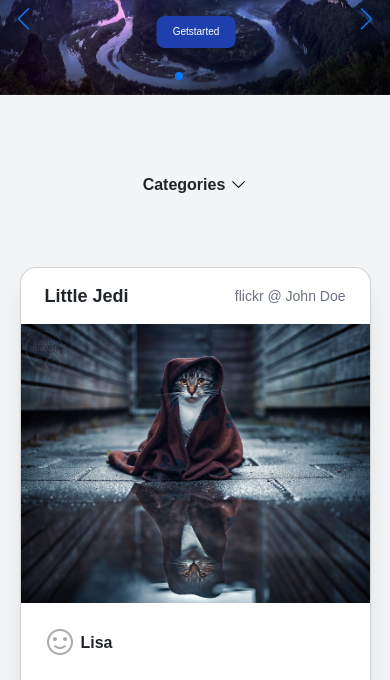
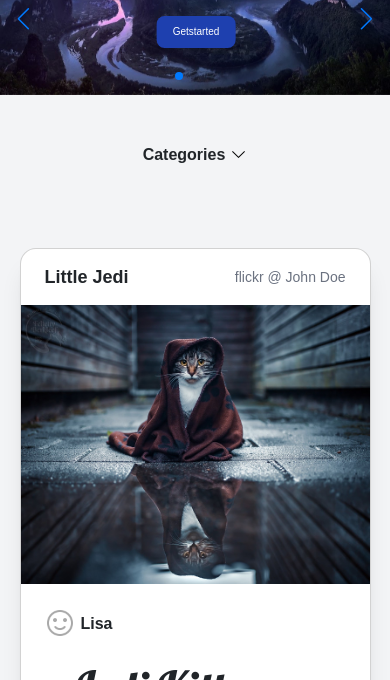
Before and after one commit to khaledBadawyy/Awesome, a website: page index.html in a window 390 px wide. Shown: the part 136-816 px from the top of the page. Drawn offline with nearby package versions, Linux system fonts and the light colour scheme.

Commit message:
seccoundd c

```diff
--- a/index.html
+++ b/index.html
@@ -193,7 +193,7 @@
   <section x-data="{ mobileSidebarOpen: false }" class="  content grid grid-cols-3 max-w-7xl mx-auto mt-8">
     <!-- Mobile Sidebar Toggle -->
     <div class="mobileSidebarNav md:hidden col-span-full mx-auto mb-6 z-10 relative flex items-start">
-      <a @click="mobileSidebarOpen = !mobileSidebarOpen" style="position: relative; top: 30px;"
+      <a @click="mobileSidebarOpen = !mobileSidebarOpen" style="position: relative; top: 0px;"
         class="flex items-center cursor-pointer select-none font-bold hover:bg-gray-200 rounded-lg p-3  ">
         <span>Categories</span>
         <img x-bind:class="mobileSidebarOpen && 'rotate-180 duration-300'" class="w-4 ml-1.5"
```
Also changed, not shown: src/output.css.
